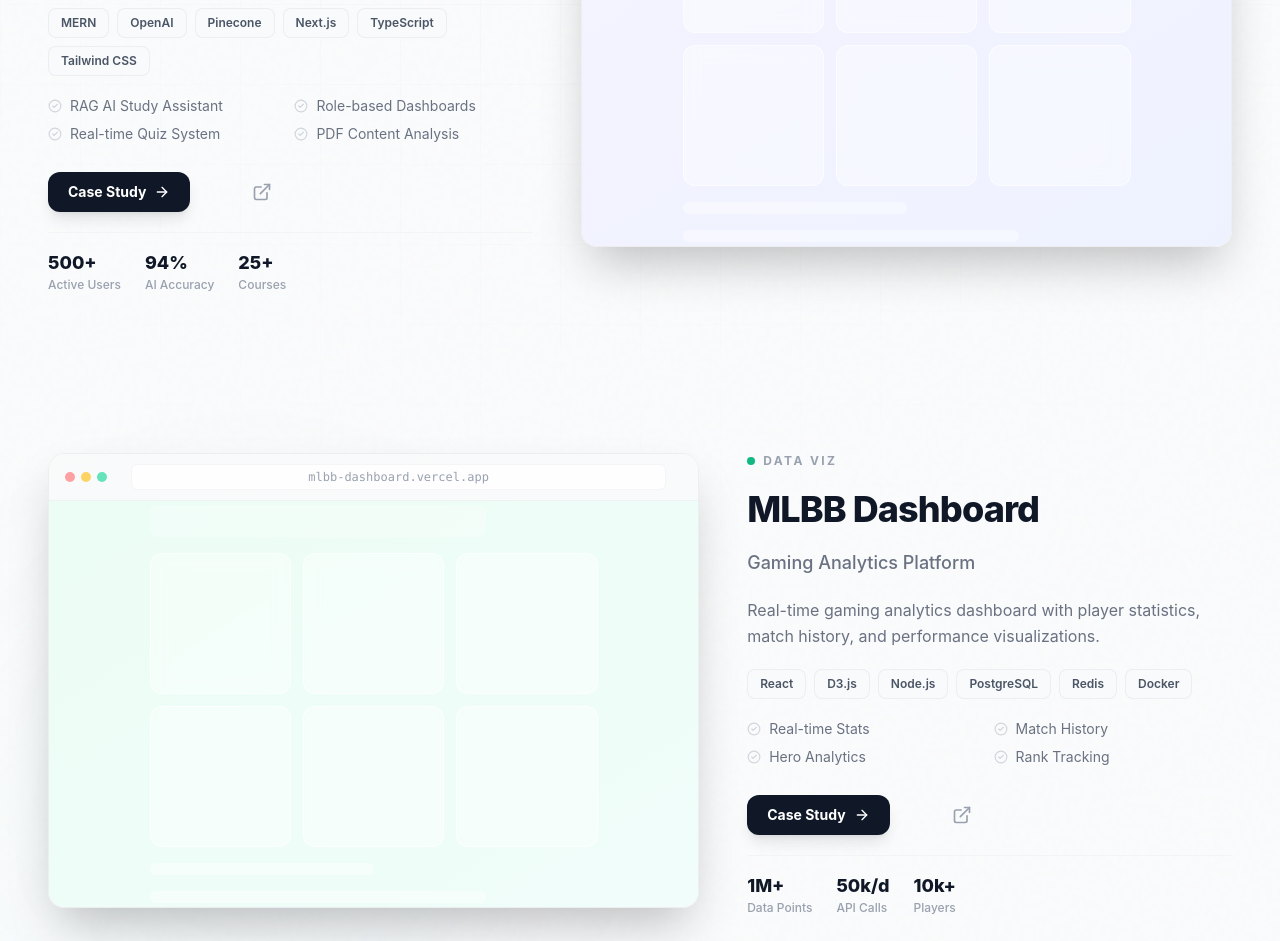
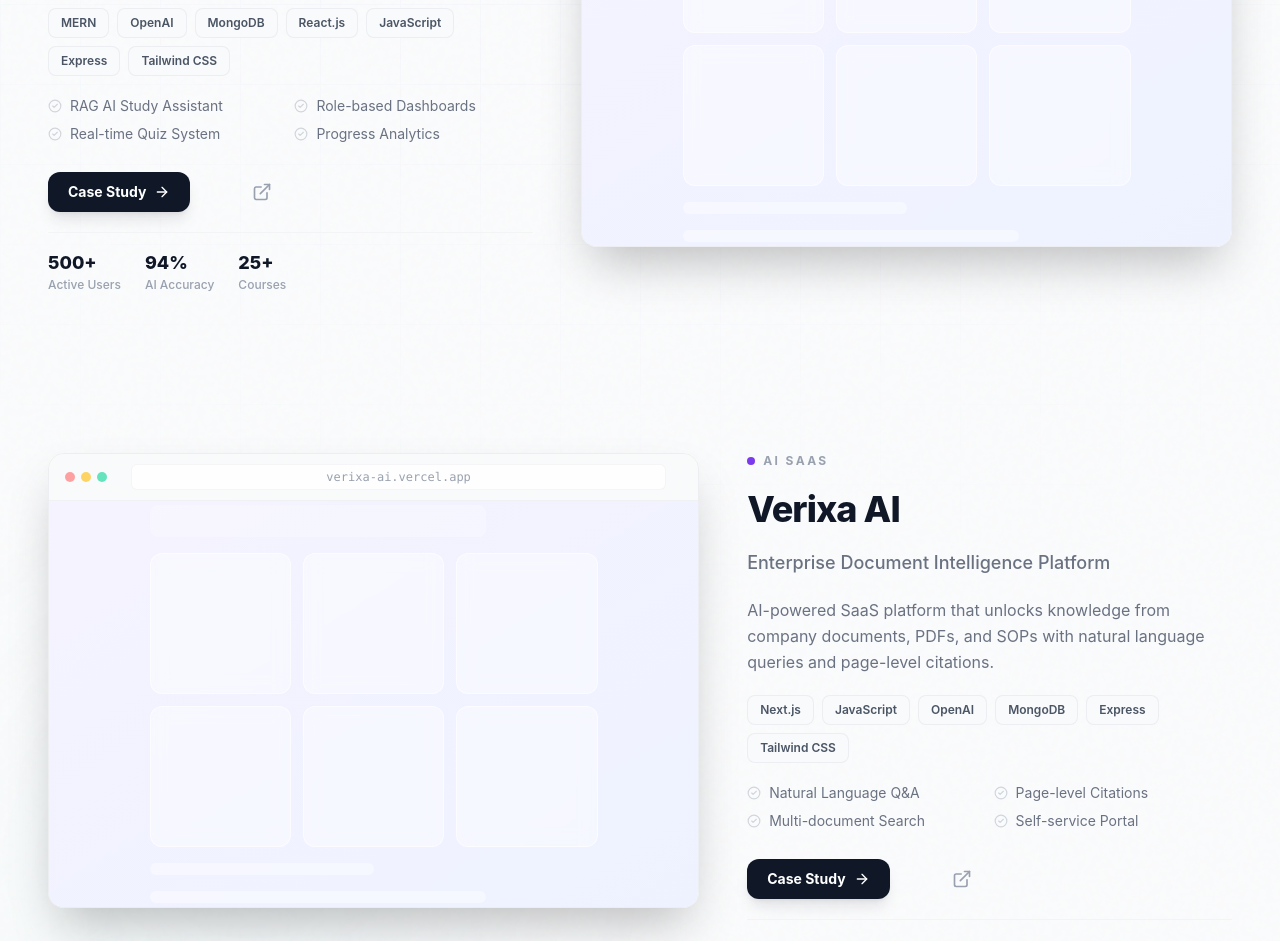
Before and after one commit to Muhammad-Saad-786/saad-dev-portfolio, a React (Vite) app: page / in a window 1280 px wide. Shown: the part 3460-4401 px from the top of the page. Built offline with nearby package versions, Linux system fonts and the light colour scheme.

Commit message:
Project section is enhanced

```diff
--- a/src/components/FeaturedProject.jsx
+++ /dev/null
@@ -1,104 +0,0 @@
-import React from "react";
-import { motion } from "framer-motion";
-import Tilt from "react-parallax-tilt";
-import { ArrowRight, Bot, BookOpen, Clock, BrainCircuit } from "lucide-react";
-
-const FeaturedProject = () => {
-  return (
-    <section id="projects" className="py-24 bg-white">
-      <div className="max-w-7xl mx-auto px-6 lg:px-8">
-        <motion.div
-          initial={{ opacity: 0, y: 30 }}
-          whileInView={{ opacity: 1, y: 0 }}
-          viewport={{ once: true }}
-          className="text-center mb-16"
-        >
-          <div className="inline-block px-4 py-2 rounded-full bg-purple-50 text-purple-600 font-bold mb-4 border border-purple-100 uppercase tracking-widest text-xs">
-            Spotlight
-          </div>
-          <h2 className="text-4xl md:text-5xl font-extrabold text-gray-900 mb-6">
-            Featured <span className="gradient-text">Project</span>
-          </h2>
-        </motion.div>
-
-        <Tilt
-          tiltMaxAngleX={5}
-          tiltMaxAngleY={5}
-          scale={1.02}
-          transitionSpeed={2000}
-        >
-          <motion.div
-            initial={{ opacity: 0, scale: 0.95 }}
-            whileInView={{ opacity: 1, scale: 1 }}
-            viewport={{ once: true }}
-            transition={{ type: "spring", stiffness: 100, damping: 20 }}
-            className="group relative bg-gray-50 rounded-[2rem] border border-gray-100 overflow-hidden shadow-2xl shadow-indigo-500/10 grid lg:grid-cols-2 lg:min-h-[500px]"
-          >
-            <div className="p-12 lg:p-16 flex flex-col justify-center">
-              <h3 className="text-3xl font-bold text-gray-900 mb-4 flex items-center gap-3">
-                <BrainCircuit className="w-8 h-8 text-indigo-500" />
-                AI Course Management System (LMS)
-              </h3>
-              <p className="text-lg text-gray-600 mb-8 leading-relaxed font-medium">
-                Full-stack platform with Admin, Student, Instructor roles.
-                Integrated
-                <strong className="text-gray-900 mx-1 border-b-2 border-indigo-200">
-                  RAG-based AI Study Assistant
-                </strong>
-                allowing students to chat with their course PDFs. Features a
-                robust timer-based quiz system.
-              </p>
-
-              <div className="flex flex-wrap gap-3 mb-8">
-                {["MERN", "OpenAI", "Pinecone", "Next.js"].map((tech) => (
-                  <span
-                    key={tech}
-                    className="px-4 py-2 bg-white rounded-xl text-sm font-bold text-indigo-600 shadow-sm border border-gray-100"
-                  >
-                    {tech}
-                  </span>
-                ))}
-              </div>
-
-              <a
-                href="#"
-                className="inline-flex items-center gap-2 px-8 py-4 bg-gray-900 text-white rounded-xl font-bold hover:bg-indigo-600 transition-colors w-max"
-              >
-                View Case Study
-                <ArrowRight className="w-5 h-5 group-hover:translate-x-1 transition-transform" />
-              </a>
-            </div>
-
-            <div className="relative bg-indigo-50/50 p-8 lg:p-12 flex items-center justify-center overflow-hidden border-t lg:border-t-0 lg:border-l border-indigo-100/50">
-              <div className="absolute top-0 right-0 w-64 h-64 bg-purple-400/20 rounded-full blur-3xl" />
-              <div className="absolute bottom-0 left-0 w-64 h-64 bg-teal-400/20 rounded-full blur-3xl" />
-
-              <div className="relative bg-white w-full aspect-video rounded-xl shadow-2xl border border-gray-200 flex flex-col overflow-hidden">
-                <div className="h-8 bg-gray-100 flex items-center px-4 gap-2 border-b border-gray-200">
-                  <div className="w-3 h-3 rounded-full bg-red-400" />
-                  <div className="w-3 h-3 rounded-full bg-amber-400" />
-                  <div className="w-3 h-3 rounded-full bg-green-400" />
-                </div>
-                <div className="flex-1 bg-gray-50 flex flex-col p-6 items-center justify-center relative">
-                  <Bot className="w-16 h-16 text-indigo-500 mb-4 animate-bounce" />
-                  <div className="h-4 w-3/4 bg-gray-200 rounded-full mb-3" />
-                  <div className="h-4 w-1/2 bg-gray-200 rounded-full mb-6" />
-                  <div className="grid grid-cols-2 gap-4 w-full">
-                    <div className="h-24 bg-white rounded-lg shadow-sm border flex items-center justify-center">
-                      <BookOpen className="text-gray-400" />
-                    </div>
-                    <div className="h-24 bg-white rounded-lg shadow-sm border flex items-center justify-center">
-                      <Clock className="text-gray-400" />
-                    </div>
-                  </div>
-                </div>
-              </div>
-            </div>
-          </motion.div>
-        </Tilt>
-      </div>
-    </section>
-  );
-};
-
-export default FeaturedProject;
--- a/src/components/Projects.jsx
+++ b/src/components/Projects.jsx
@@ -28,18 +28,18 @@
   {
     id: "zaza-store",
     title: "ZAZA Store",
-    tagline: "Premium E-Commerce Platform",
+    tagline: "Premium Platform for Buy & Sell",
     description:
-      "A full-stack marketplace with real-time inventory, Stripe payments, and AI-powered product recommendations.",
+      "A full-stack marketplace with real-time inventory, Escrow payments, and marketplace features.",
     longDescription:
-      "ZAZA Store is a production-grade e-commerce platform built from the ground up. It features a sophisticated product catalog with advanced filtering, real-time inventory management, Stripe payment processing, and an AI recommendation engine that learns from user behavior to suggest relevant products.",
+      "ZAZA Store is a production-grade platform built from the ground up. It features a sophisticated product catalog with advanced filtering, real-time inventory management, Escrow payment processing, and a comprehensive admin dashboard for managing users, products, and transactions. The platform is designed to handle high traffic and provide a seamless user experience.",
     category: "Full Stack",
-    tech: ["React", "Next.js", "Supabase", "Tailwind CSS", "Stripe", "OpenAI"],
+    tech: ["React", "Node js", "Supabase", "Tailwind CSS", "Escrow"],
     features: [
       "Authentication & Authorization",
       "Real-time Inventory",
-      "Stripe Payments",
-      "AI Recommendations",
+      "Escrow Payments",
+      "Player Checker",
       "Admin Dashboard",
       "Order Tracking",
     ],
@@ -54,9 +54,9 @@
     githubLink: "#",
     caseStudy: {
       overview:
-        "Built a scalable e-commerce solution handling thousands of concurrent users with real-time inventory synchronization.",
+        "Built a scalable solution handling thousands of concurrent users with real-time inventory synchronization.",
       architecture:
-        "Next.js frontend with ISR for product pages, Supabase for real-time database and auth, Stripe for payment processing, and OpenAI for recommendation engine.",
+        "Next.js frontend with ISR for product pages, Supabase for real-time database and auth, Escrow for payment processing, and OpenAI for recommendation engine.",
       challenges:
         "Real-time inventory sync across multiple sessions, preventing overselling during flash sales, and building a performant search with faceted filtering.",
       solutions:
@@ -73,22 +73,23 @@
     description:
       "An intelligent LMS with RAG-based AI study assistant, real-time quiz tracking, and personalized learning paths.",
     longDescription:
-      "MentorAI revolutionizes online learning by integrating a RAG-based AI assistant that can understand and explain course materials. Students can upload PDFs, ask questions, and receive contextual answers. The platform includes comprehensive admin, instructor, and student dashboards with analytics.",
+      "MentorAI revolutionizes online learning by integrating a RAG-based AI assistant that can understand and explain course materials. Students can ask questions, and receive contextual answers. The platform includes comprehensive admin, instructor, and student dashboards with analytics.",
     category: "AI/ML",
     tech: [
       "MERN",
       "OpenAI",
-      "Pinecone",
-      "Next.js",
-      "TypeScript",
+      "MongoDB",
+      "React.js",
+      "JavaScript",
+      "Express",
       "Tailwind CSS",
     ],
     features: [
       "RAG AI Study Assistant",
       "Role-based Dashboards",
       "Real-time Quiz System",
-      "PDF Content Analysis",
       "Progress Analytics",
+      "Graphs and Charts",
       "Course Management",
     ],
     metrics: [
@@ -115,44 +116,51 @@
     },
   },
   {
-    id: "mlbb-dashboard",
-    title: "MLBB Dashboard",
-    tagline: "Gaming Analytics Platform",
+    id: "verixa-ai",
+    title: "Verixa AI",
+    tagline: "Enterprise Document Intelligence Platform",
     description:
-      "Real-time gaming analytics dashboard with player statistics, match history, and performance visualizations.",
+      "AI-powered SaaS platform that unlocks knowledge from company documents, PDFs, and SOPs with natural language queries and page-level citations.",
     longDescription:
-      "A comprehensive analytics platform for Mobile Legends: Bang Bang players. Features include detailed match history, hero performance metrics, rank progression tracking, and comparative analytics against other players in the same tier.",
-    category: "Data Viz",
-    tech: ["React", "D3.js", "Node.js", "PostgreSQL", "Redis", "Docker"],
+      "Verixa AI is a cutting-edge SaaS platform designed to instantly unlock the knowledge trapped inside your company's documents, PDFs, employee handbooks, and SOPs. Instead of endless Ctrl+F searching, employees can ask natural language questions and get accurate, context-aware answers complete with page-level citations. Organizations using Verixa AI reduce HR and IT ticket volumes by up to 60%, empowering teams with an intelligent self-service knowledge portal.",
+    category: "AI SaaS",
+    tech: [
+      "Next.js",
+      "JavaScript",
+      "OpenAI",
+      "MongoDB",
+      "Express",
+      "Tailwind CSS",
+    ],
     features: [
-      "Real-time Stats",
-      "Match History",
-      "Hero Analytics",
-      "Rank Tracking",
-      "Data Visualizations",
-      "Player Comparison",
+      "Natural Language Q&A",
+      "Page-level Citations",
+      "Multi-document Search",
+      "Self-service Portal",
+      "HR/IT Ticket Reduction",
+      "Real-time Indexing",
     ],
     metrics: [
-      { label: "Data Points", value: "1M+" },
-      { label: "API Calls", value: "50k/d" },
-      { label: "Players", value: "10k+" },
+      { label: "Ticket Reduction", value: "60%" },
+      { label: "Accuracy Rate", value: "95%" },
+      { label: "Response Time", value: "<2s" },
     ],
-    previewColor: "from-emerald-50 to-teal-50",
-    accentColor: "#10b981",
+    previewColor: "from-violet-50 to-indigo-50",
+    accentColor: "#7c3aed",
     liveLink: "#",
     githubLink: "#",
     caseStudy: {
       overview:
-        "Built a high-performance analytics dashboard processing millions of data points with real-time visualizations.",
+        "Built an enterprise-grade document intelligence platform that uses RAG (Retrieval-Augmented Generation) to provide instant, accurate answers from company knowledge bases, reducing support tickets by up to 60%.",
       architecture:
-        "React with D3.js for custom charts, Node.js microservices for data processing, PostgreSQL for structured data, Redis for caching, and Docker for containerization.",
+        "Next.js frontend with App Router for optimal performance, OpenAI for natural language understanding and answer generation, Pinecone vector database for semantic search, Supabase for auth and structured data storage, and Stripe for subscription management.",
       challenges:
-        "Processing large datasets efficiently, rendering complex D3 visualizations without lag, and maintaining real-time data freshness.",
+        "Handling diverse document formats (PDFs, Word, Markdown) with accurate text extraction, maintaining context across large document collections, implementing reliable page-level citations, and ensuring sub-2 second response times at scale.",
       solutions:
-        "Implemented data aggregation pipelines, virtualized rendering for large datasets, and Redis caching with smart invalidation strategies.",
-      timeline: "3 months (MVP → Scale)",
+        "Built a multi-format document parser with intelligent chunking and overlap strategies, implemented hybrid search combining semantic and keyword matching for high accuracy, developed a custom citation engine that maps answers back to exact source pages, and optimized embeddings pipeline for real-time document indexing.",
+      timeline: "4 months (Research → Production Launch)",
       performance:
-        "Handles 1M+ data points, <100ms chart render time, 50k daily API calls",
+        "95% answer accuracy rate, <2 second response time, supports 1000+ page documents, 60% reduction in internal support tickets for early adopters",
     },
   },
 ];
```
